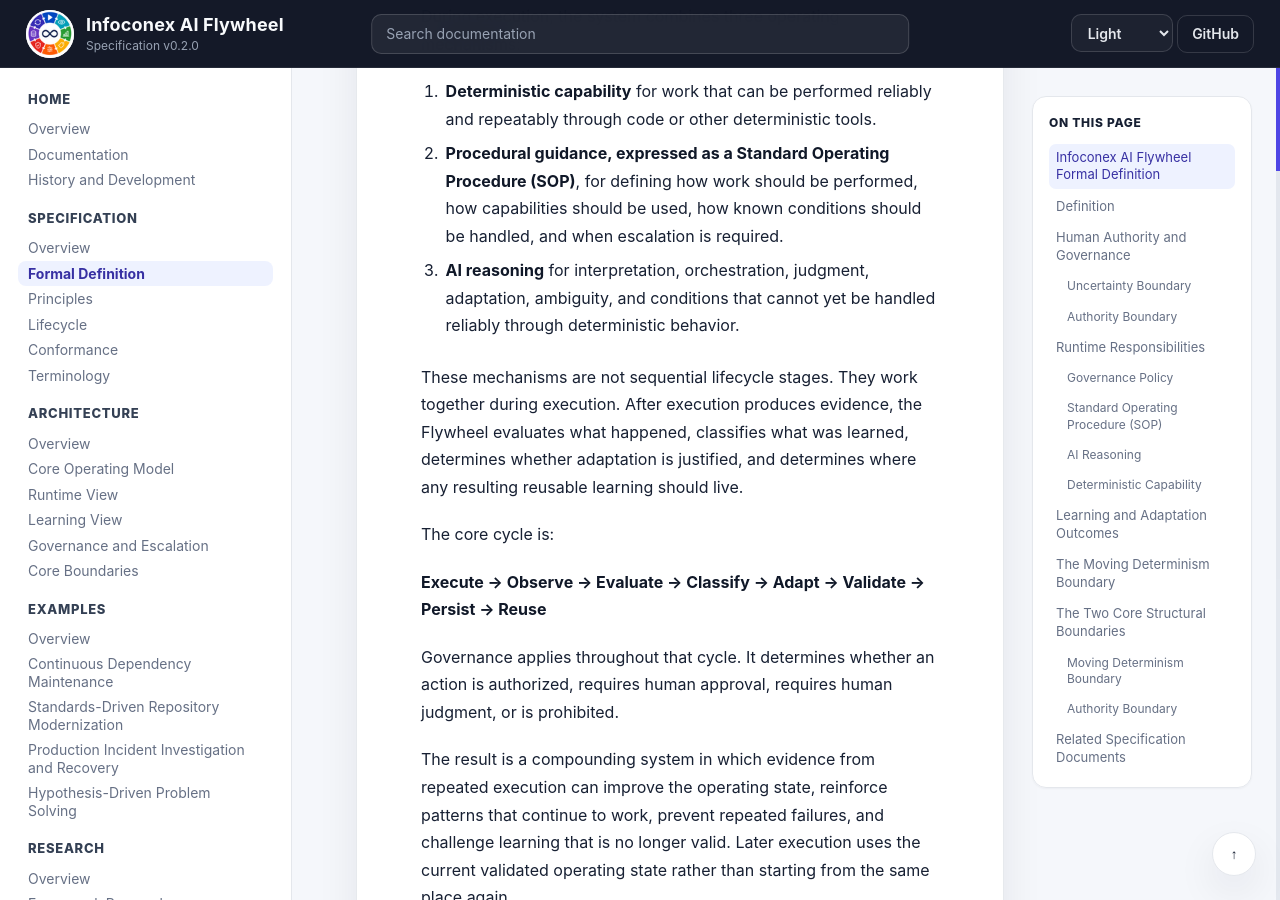
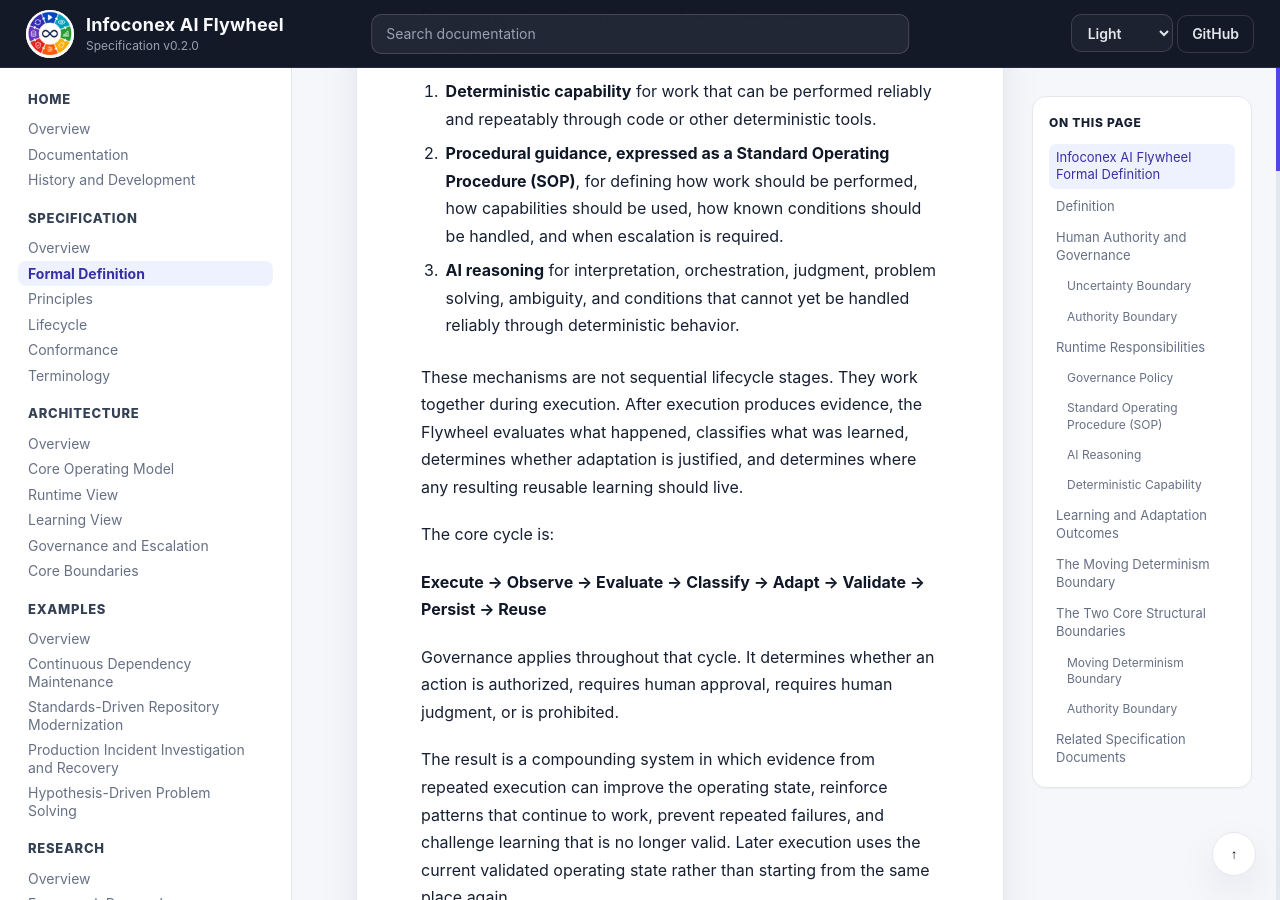
Before and after one commit to infoconex/ai-flywheel, a Jekyll site: the page built from docs/specification/definition.md, in a window 1280 px wide and 900 px high, scrolled down 763 px. Built offline with Jekyll 4.4.1, drawn with Linux system fonts in a browser that asks for light colours; our own code applies the rules of GitHub Pages for plain Markdown files.

Commit message:
Clarify execution-time AI reasoning in formal definition

```diff
--- a/docs/specification/definition.md
+++ b/docs/specification/definition.md
@@ -10,7 +10,7 @@ During execution, the system combines three operating mechanisms:
 
 1. **Deterministic capability** for work that can be performed reliably and repeatably through code or other deterministic tools.
 2. **Procedural guidance, expressed as a Standard Operating Procedure (SOP)**, for defining how work should be performed, how capabilities should be used, how known conditions should be handled, and when escalation is required.
-3. **AI reasoning** for interpretation, orchestration, judgment, adaptation, ambiguity, and conditions that cannot yet be handled reliably through deterministic behavior.
+3. **AI reasoning** for interpretation, orchestration, judgment, problem solving, ambiguity, and conditions that cannot yet be handled reliably through deterministic behavior.
 
 These mechanisms are not sequential lifecycle stages. They work together during execution. After execution produces evidence, the Flywheel evaluates what happened, classifies what was learned, determines whether adaptation is justified, and determines where any resulting reusable learning should live.
 
```
